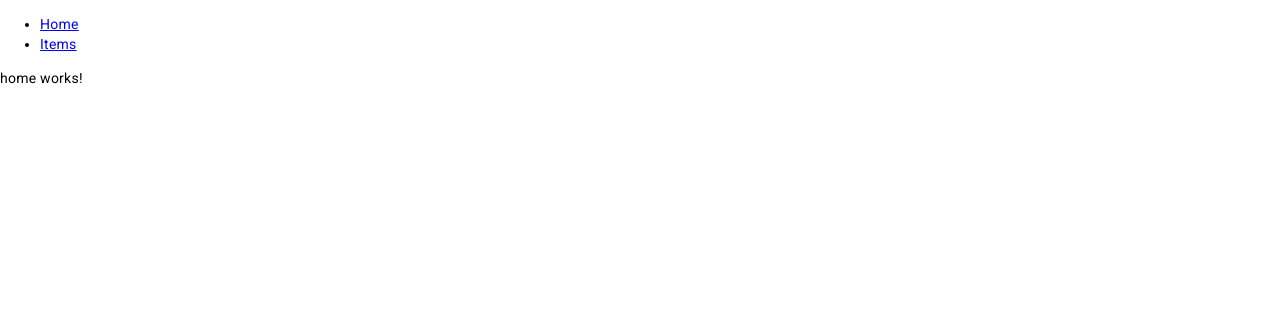
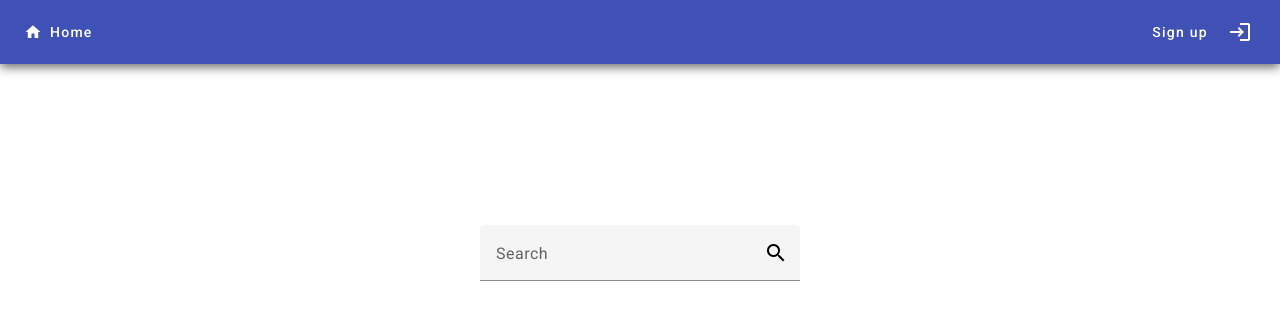
Before and after one commit to defalt926/goods-searcher, an Angular app: page /home in a window 1280 px wide. Shown: the top 320 px of the page. Built offline with nearby package versions, Linux system fonts and the light colour scheme.

Commit message:
add navbar and create homepage

```diff
--- a/src/app/app.component.css
+++ b/src/app/app.component.css
@@ -0,0 +1,7 @@
+mat-toolbar {
+    box-shadow: 0px 3px 10px rgb(100, 100, 100);
+}
+
+.spacer {
+    flex: 1 1 auto;
+}
--- a/src/app/app.component.html
+++ b/src/app/app.component.html
@@ -1,7 +1,14 @@
-<nav>
-    <ul>
-        <li><a routerLink="/home" routerLinkActive="active" ariaCurrentWhenActive="page">Home</a></li>
-        <li><a routerLink="/items" routerLinkActive="active" ariaCurrentWhenActive="page">Items</a></li>
-    </ul>
-</nav>
+<mat-toolbar color="primary">
+    <a mat-button routerLink="/home" class="home">
+        <mat-icon headline-1>home</mat-icon>
+        <div headline>Home</div>
+    </a>
+    <span class="spacer"></span>
+    <a mat-button aria-label="Sign up" mat.headline-1>Sign up</a>
+    <div>
+        <button mat-icon-button>
+            <mat-icon aria-label="Sign in">login</mat-icon>
+        </button>
+    </div>
+</mat-toolbar>
 <router-outlet></router-outlet>
--- a/src/app/pages/home/home.component.css
+++ b/src/app/pages/home/home.component.css
@@ -0,0 +1,10 @@
+#search-bar {
+    height: 50vh;
+    display: flex;
+    justify-content: center;
+    align-items: center;
+}
+
+mat-form-field {
+    width: 40vh;
+}
--- a/src/app/pages/home/home.component.html
+++ b/src/app/pages/home/home.component.html
@@ -1 +1,12 @@
-<p>home works!</p>
+<div id="search-bar">
+  <mat-form-field>
+    <mat-label color="blue">Search</mat-label>
+    <input type="search" matInput placeholder="Start typing...">
+    <!--<mat-icon matSuffix>search</mat-icon>-->
+    <div id="button-div" matSuffix>
+      <button mat-icon-button>
+        <mat-icon aria-label="Serach icon">search</mat-icon>
+      </button>
+    </div>
+  </mat-form-field>
+</div>
```
Also changed, not shown: src/app/app.module.ts (+7 -1 lines), src/app/pages/home/home.module.ts (+11 -2 lines).
